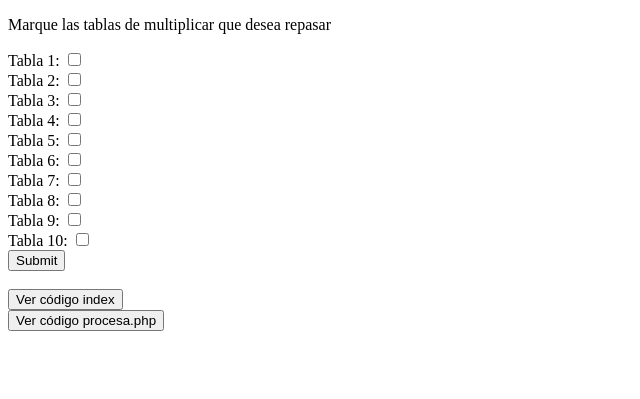
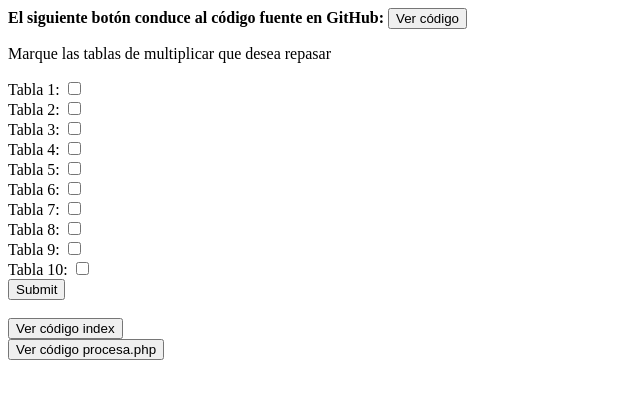
Before and after one commit to FcoJavierGlez/DWES_Cuarentena, a PHP site: page /index2.php in a window 1280 px wide. Shown: the top 399 px of the page, without its empty margins (0-640 px from the left). Run offline with PHP 8.4, Linux system fonts and the light colour scheme.

Commit message:
Añadido botón ver código en el ejercicio 7

```diff
--- a/cuarentena/ejercicio7/index2.php
+++ b/cuarentena/ejercicio7/index2.php
@@ -7,6 +7,12 @@
     <title>Formulario tablas multiplicar</title>
 </head>
 <body>
+    <div class="codigo">
+        <b>El siguiente botón conduce al código fuente en GitHub:</b>
+        <a href="https://github.com/FcoJavierGlez/DWES_Cuarentena/tree/master/cuarentena/ejercicio7" target="_blank">
+            <button>Ver código</button>
+        </a>
+    </div>
     <?php
         /**
          *
```
